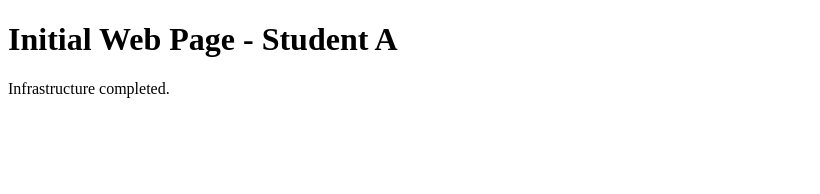
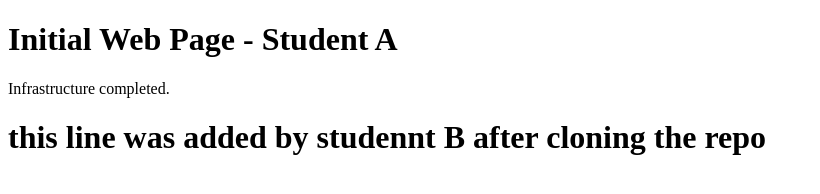
Before and after one commit to ahmedshahin1/devops-webserver-project, a plain HTML site: page docker/index.html in a window 1280 px wide. Shown: the whole page, without its empty margins (0-820 px from the left). Drawn offline with Linux system fonts and the light colour scheme.

Commit message:
student b added a new line in index.html and modified the web server

```diff
--- a/docker/index.html
+++ b/docker/index.html
@@ -3,5 +3,6 @@
 <body>
 <h1>Initial Web Page - Student A</h1>
 <p>Infrastructure completed.</p>
+<h1> this line was added by studennt B after cloning the repo </h1>
 </body>
 </html>
```
